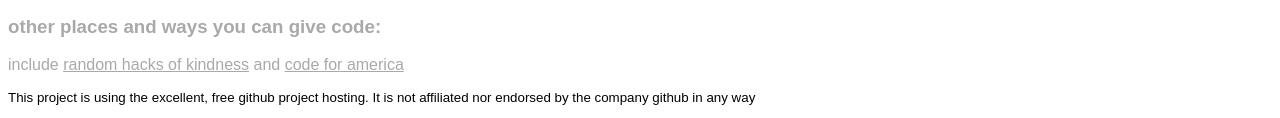
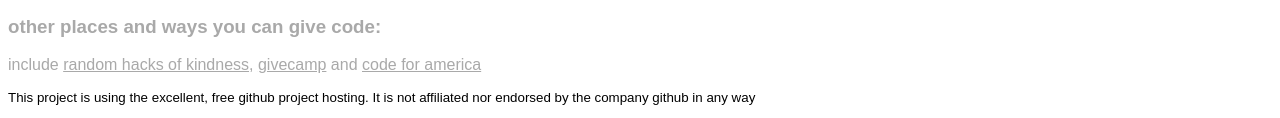
Before and after one commit to Kerrick/giving.github.com, a plain HTML site: page index.html in a window 1280 px wide. Shown: the part 775-893 px from the top of the page. Drawn offline with Linux system fonts and the light colour scheme.

Commit message:
added givecamp link

```diff
--- a/index.html
+++ b/index.html
@@ -134,7 +134,7 @@
 	there is more to life than work.  Coders too can actively make the world a better place!</p>
 	<p><a href="http://williamedwardscoder.tumblr.com/post/18917120117/do-something-meaningful-coding-for-the-world">blog post that started it all</a>.</p>
 	<h3>other places and ways you can give code:</h3>
-	<p>include <a href="http://www.rhok.org">random hacks of kindness</a> and <a href="http://www.codeforamerica.org">code for america</a></p>
+	<p>include <a href="http://www.rhok.org" target="_blank">random hacks of kindness</a>, <a href="http://givecamp.org/" target="_blank">givecamp</a> and <a href="http://www.codeforamerica.org" target="_blank">code for america</a></p>
 </div></p>
 <p><small>This project is using the excellent, free github project hosting.  It is not affiliated nor endorsed by the company github in any way</small></p>
 </body>
```
